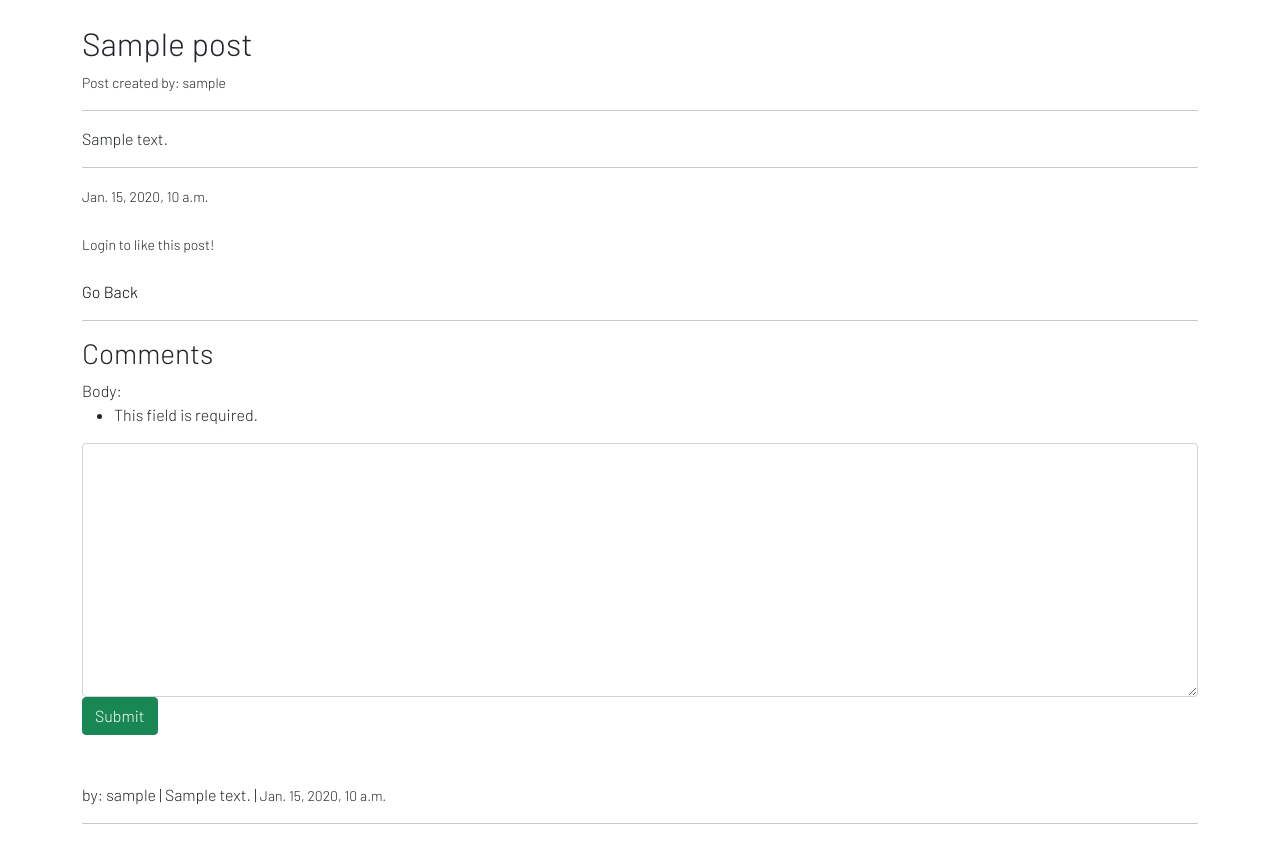
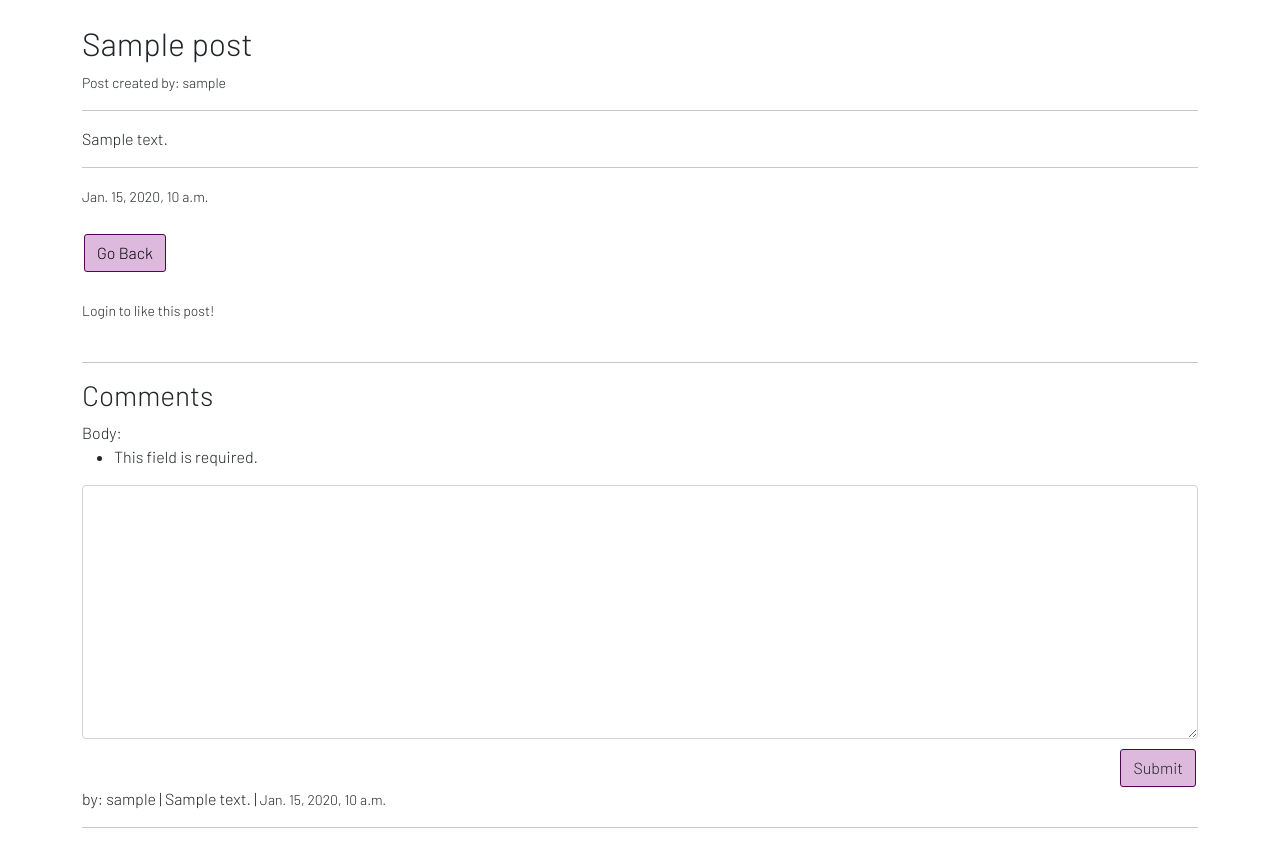
Before and after one commit to VilmaTuresson/Blog-21, a Django app: page /article/1 in a window 1280 px wide. Shown: the part 86-930 px from the top of the page. Run offline with Django 3.2, Linux system fonts and the light colour scheme; tables that the repository leaves empty hold one stand-in row (values such as "Sample post"); some libraries are stand-ins or nearby versions.

Commit message:
add structure to templates and style on buttons

```diff
--- a/static/css/style.css
+++ b/static/css/style.css
@@ -2,6 +2,10 @@
 
 body {
     font-family: 'barlow', sans-serif;
+}
+
+hr {
+    color: #520652;
 }
 
 #navbar {
@@ -48,9 +52,25 @@ a:hover {
     color: black;
 } */
 
-#post-container {
+.post-container {
     padding: 40px;
     border: 2px solid #ddbadd;
     border-radius: 5px;
     background-color: white;
 }
+
+.btn-styled {
+    background-color: #ddbadd;
+    border: 1px solid #520652;
+    border-radius: 3px;
+    margin: 2px;
+}
+
+#post-btn {
+    margin-top: 10px;
+    float: right;
+}
+
+.top-margin {
+    margin-top: 10px;
+}
--- a/templates/add_comment.html
+++ b/templates/add_comment.html
@@ -10,7 +10,6 @@
                 {% csrf_token %}
                 {{ form }}
                 <br>
-                <button class="btn btn-primary" type="submit">Comment</button>
             </form>
         </div>
     </div>
--- a/templates/base.html
+++ b/templates/base.html
@@ -2,7 +2,7 @@
 
 {% block content %}
 
-    <div id="post-container" class="container">
+    <div class="container post-container">
         <div class="row">
             <div class="col-12 md-col-10 offset 1">
                 <div class="post">
--- a/templates/create_post.html
+++ b/templates/create_post.html
@@ -9,7 +9,7 @@
             <form action="" method="POST">
                 {% csrf_token %}
                 {{ form }}
-                <button class="btn btn-primary" type="submit">Post</button>
+                <button id="post-btn" class="btn btn-styled" type="submit">Post</button>
             </form>
         </div>
     </div>
--- a/templates/edit_post.html
+++ b/templates/edit_post.html
@@ -9,7 +9,7 @@
             <form action="" method="POST">
                 {% csrf_token %}
                 {{ form }}
-                <button class="btn btn-primary" type="submit">Edit</button>
+                <button class="btn btn-styled" type="submit">Edit</button>
             </form>
         </div>
     </div>
--- a/templates/liked_posts.html
+++ b/templates/liked_posts.html
@@ -2,7 +2,7 @@
 
 {% block content %}
 
-    <div class="container">
+    <div class="container post-container">
         <div class="row">
             <div class="col-12 md-10 offset 1">
 
@@ -10,8 +10,8 @@
 
                 <br>
 
-    <button type="button" class="btn btn-outline-primary"><a href="{% url 'liked_posts' %}?userposts=posts">Posts</a></button>
-    <button type="button" class="btn btn-outline-primary"><a href="{% url 'liked_posts' %}?userposts=liked">Liked Posts</a></button>
+                <button type="button" class=" btn btn-styled"><a href="{% url 'liked_posts' %}?userposts=posts">Posts</a></button>
+                <button type="button" class="btn btn-styled"><a href="{% url 'liked_posts' %}?userposts=liked">Liked Posts</a></button>
 
                 <hr>
 
--- a/templates/post_details.html
+++ b/templates/post_details.html
@@ -6,18 +6,30 @@
 
     <h2>{{ post.title }}</h2>
 
-    <small>Post created by: {{ post.author.username }}</small>
+    <small class="top-margin">Post created by: {{ post.author.username }}</small>
 
     <hr>
 
     {{ post.content }}
+
     <hr>
+
     <small>{{ post.created_on }}</small>
+
+    <br>
+    <br>
+
+    {% if request.user == post.author %}
+        <button class="btn btn-styled"><a href="{% url 'delete_post' post.post_id %}">Delete</a></button>
+        <button class="btn btn-styled"><a href="{% url 'edit_post' post.post_id %}">Edit</a> </button>
+    {% endif %}
+    <button class="btn btn-styled"><a href="{% url 'post_list_view' %}">Go Back</a></button>
+
+    <br>
+    <br>
 
     <form action="{% url 'like_btn' post.post_id %}" method="POST">
         {% csrf_token %}
-
-    <br>
 
     {% if user.is_authenticated %}
         {% if liked %}
@@ -31,27 +43,28 @@
         <small>Login to like this post!</small>
     {% endif %}
 
+    <br>
+
     </form>
 
     <br>
 
-    {% if request.user == post.author %}
-        <a href="{% url 'delete_post' post.post_id %}">Delete</a>
-        <a href="{% url 'edit_post' post.post_id %}">Edit</a>
-    {% endif %}
-    <a href="{% url 'post_list_view' %}">Go Back</a>
-
     <hr>
 
     <h3>Comments</h3>
+
     <form action="{% url 'post_details' post.post_id %}" method="POST">
         {{ comment_form }}
         {% csrf_token %}
-        <button type="submit" class="btn btn-success">Submit</button>
+        <button type="submit" class="btn btn-styled" id="post-btn">Submit</button>
     </form>
+
     <br>
+
     {% if comments %}
+
     <br>
+
         {% for comment in comments %}
             by: {{ comment.name }} |
             {{ comment.body }} |
@@ -60,9 +73,16 @@
             {% if comment.name == request.user or post.author == request.user %}
                 <a href="{% url 'delete_comment' comment.pk  %}">Delete</a>
             {% endif %}
-            <hr>
+    <hr>
         {% endfor %}
-        {% else %}
-            No comments yet!
+
+    {% else %}
+
+        No comments yet!
+
     {% endif %}
-{% endblock %}
+        {% endblock %}
+
+        </div>
+    </div>
+</div>
```
Lines whose indentation alone changed are shown as unchanged.
